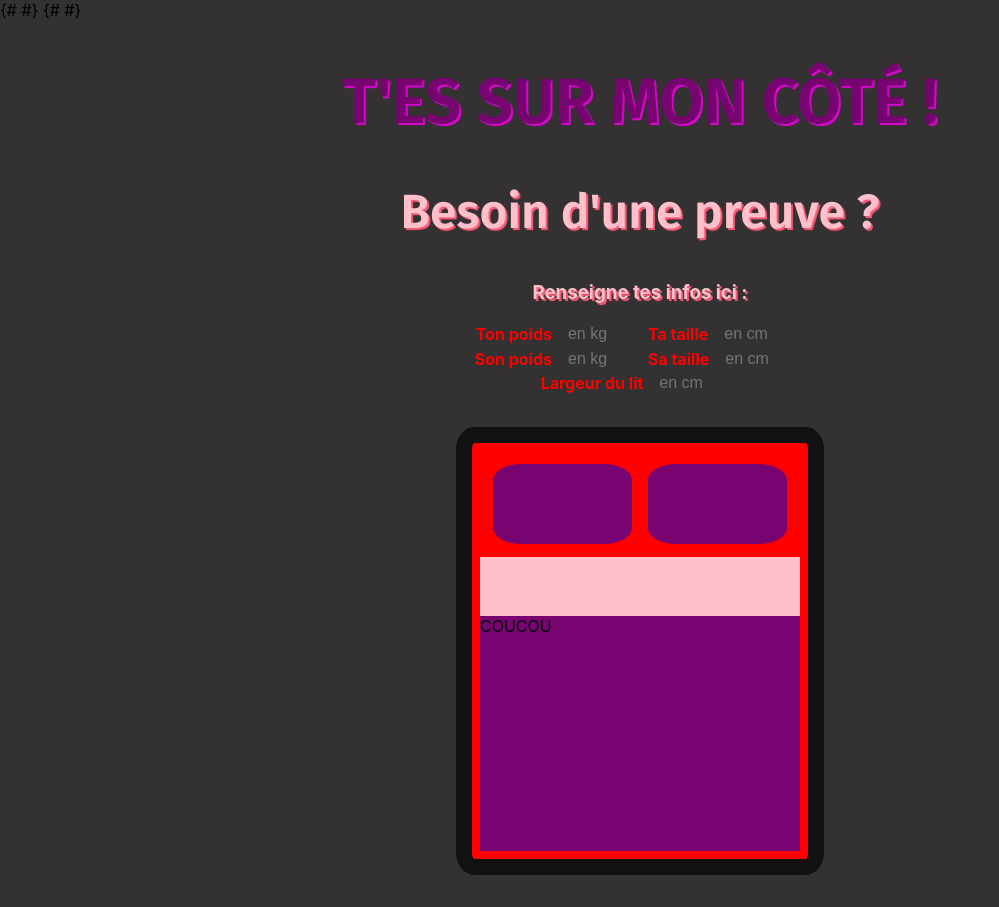
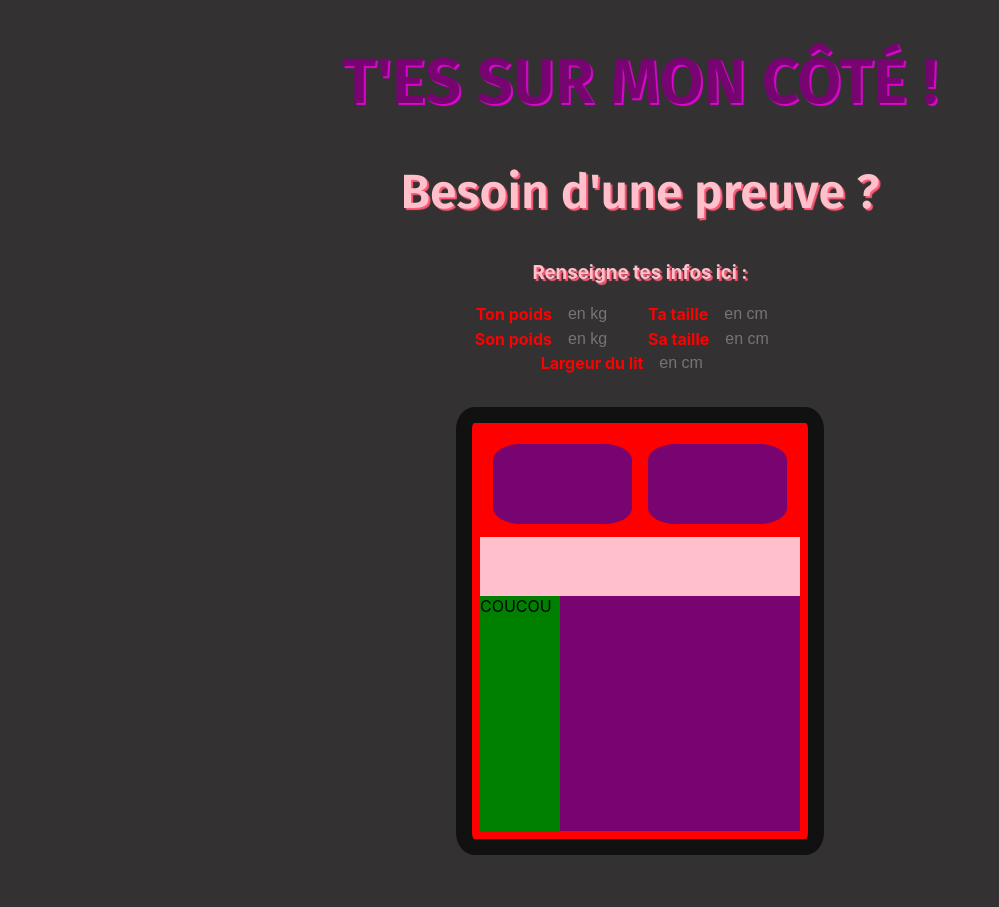
Before and after one commit to Elenaaab/sass-cest-mon-cote, a React (Create React App) app in the folder my-app/: page / in a window 1280 px wide. Shown: the whole page, without its empty margins (0-999 px from the left). Built offline with nearby package versions, Linux system fonts and the light colour scheme.

Commit message:
Clean Proptypes

```diff
--- a/my-app/public/index.html
+++ b/my-app/public/index.html
@@ -7,12 +7,6 @@
       name="description"
       content="La réponse à une question fondamentale"
     />
-    {# <link rel="apple-touch-icon" href="%PUBLIC_URL%/logo192.png" /> #}
-    <!--
-      manifest.json provides metadata used when your web app is installed on a
-      user's mobile device or desktop. See https://developers.google.com/web/fundamentals/web-app-manifest/
-    -->
-    {# <link rel="manifest" href="%PUBLIC_URL%/manifest.json" /> #}
     <!--
       Notice the use of %PUBLIC_URL% in the tags above.
       It will be replaced with the URL of the `public` folder during the build.
--- a/my-app/src/App/App.tsx
+++ b/my-app/src/App/App.tsx
@@ -1,13 +1,17 @@
 import { Form }from '../Components/Form/Form';
-import { Bed } from '../Components/Bed/Bed';
 import { Title }from '../Components/Title/Title';
 
 export const App: React.FC = () =>{
   return (
   <div>
       <Title/>
-      <Form newValue={{}} />
-      <Bed/>
+      <Form newValue={{
+        weight1: '',
+        weight2: '',
+        height1: '',
+        height2: '',
+        bedSize: ''
+      }} />
     </div>
   );
 }
--- a/my-app/src/Components/Bed/Bed.tsx
+++ /dev/null
@@ -1,22 +0,0 @@
-import React from 'react';
-import { BedPropsTypes } from '../../type';
-
-import './Bed.scss';
-
-// Ici on va passer pas mal de props depuis form qui vont gérer les conditions du css :
-// Les oreillers en conditionnel
-// La couette en conditionnelle, soit on fait un linear gradient soit on a la divise en 12 parts...
-export const Bed: React.FC<BedPropsTypes> = () => {
-  return (
-    <div className="Bed__container">
-      <div className="Bed__head">
-      <div className="Bed__pillow"></div>
-      <div className="Bed__pillow"></div>
-      </div>
-      <div className="Bed__sheet">
-      <div className="Bed__sheet--fold"></div>
-      <span>COUCOU</span>
-      </div>
-    </div>
-  );
-}
--- a/my-app/src/Components/Bed/Bed.scss
+++ b/my-app/src/Components/Form/Bed/Bed.scss
@@ -33,7 +33,6 @@
     height:25%;
   }
 
-
   // Mixin pour couleur oreillers, drap et pli drap plus clair
 
   &__pillow {
@@ -43,9 +42,6 @@
     height:5rem;
     width: 9rem;
     margin: 0.5rem;
-
-    &--selected {
-      }
   }
 
   &__sheet {
@@ -53,16 +49,19 @@
     background-color: variables.$color-title;
     height:80%;
 
-    &--selected span {
-
-    // On peut tenter de changer ses dimensions en condition plutôt que d'en faire 12 en fait
-
-    }
-
     &--fold {
-      // On peut calculer la couleur via une mixin de condition qui existe déjà
       background-color: variables.$color-subtitle;
       height:20%;
     }
   }
+
+  &__result {
+
+    display: inline-block;
+    background-color: green;
+    height:80%;
+    // On va changer la width en condition
+    width: 5rem;
+
+    }
 }
--- /dev/null
+++ b/my-app/src/Components/Form/Bed/Bed.tsx
@@ -0,0 +1,47 @@
+import React from 'react';
+import { PropsTypes } from '../../../type';
+
+import './Bed.scss';
+
+  // Fonction qui calcule le ratio du lit pour ensuite dynamiser en conditionnelle le nom de la classe
+
+  // on parseInt
+
+  // L'algo de ce calcul étant :
+
+  // weight1 + height1 = result1
+  // ex : 65 + 178 = 243
+  // weight1 + height1 = result2
+  // ex : 65 + 170 = 235
+  // = % de bedSize = 140 (r1 = , r2 =
+
+export const Bed: React.FC<PropsTypes> = ({newValue}) => {
+
+ let person1 = Number(newValue.weight1) + Number(newValue.height1);
+ let person2 = Number(newValue.weight2) + Number(newValue.height2);
+ let bed = Number(newValue.bedSize);
+
+let bedCalc = function(p1:number,p2:number,b:number) {
+  console.log('wesh ça passe crème')
+ return b - (p1/p2);
+}
+
+let result = bedCalc(person1, person2, bed);
+console.log(result);
+
+// Il faut retourner différents mots qu'on va intégrer dans le nom de la classe en fonction du résultat donc faire un return avec des conditions
+
+  return (
+    <div className="Bed__container">
+      <div className="Bed__head">
+      <div className="Bed__pillow"></div>
+      <div className="Bed__pillow"></div>
+      </div>
+      <div className="Bed__sheet">
+      <div className="Bed__sheet--fold"></div>
+      {/* className de span qu'il faut dynamiser avec result*/}
+      <span className="Bed__result">COUCOU</span>
+      </div>
+    </div>
+  );
+}
--- a/my-app/src/Components/Form/Form.tsx
+++ b/my-app/src/Components/Form/Form.tsx
@@ -1,16 +1,16 @@
 import { useState } from 'react';
-import { FormPropsTypes } from '../../type';
+import { PropsTypes } from '../../type';
+import { Bed }from './Bed/Bed';
 
 import './Form.scss';
 
-export const Form: React.FC<FormPropsTypes> = () => {
+export const Form: React.FC<PropsTypes> = () => {
 
   let [newValue, setNewValue] = useState({weight1:"",weight2:"",height1:"",height2:"",bedSize:""});
 
   const handleChange = (event:React.ChangeEvent<HTMLInputElement>) => {
     setNewValue({...newValue,[event.target.name]:event.target.value});
   };
-  console.log(newValue);
 
   return (
     <div>
@@ -43,6 +43,7 @@ export const Form: React.FC<FormPropsTypes> = () => {
   />
         </div>
       </form>
+      <Bed newValue={newValue}/>
     </div>
   );
 }
```
Also changed, not shown: my-app/src/type.d.ts (+8 -7 lines).
